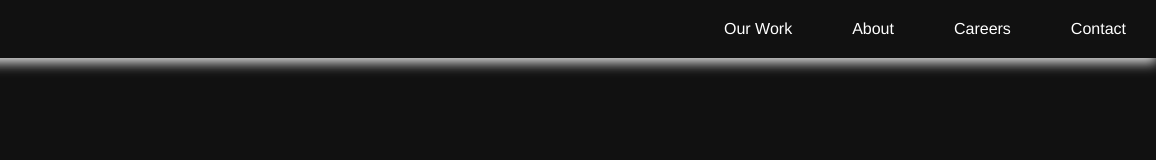
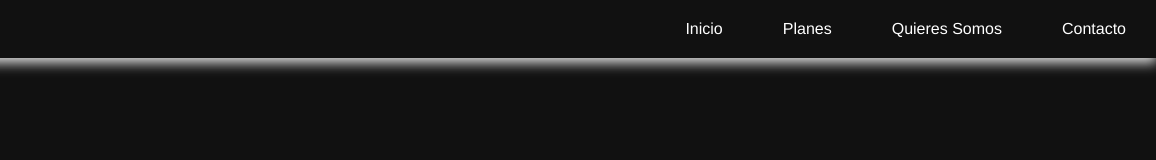
Before and after one commit to Nahuelzwonko/CODE, a website: page index.html in a window 1280 px wide. Shown: the full height of the page, 124-1280 px from the left. Drawn offline with Linux system fonts and the light colour scheme.

Commit message:
cambios de nombres

```diff
--- a/index.html
+++ b/index.html
@@ -13,10 +13,10 @@
     <input class="menu-btn" type="checkbox" id="menu-btn" />
     <label class="menu-icon" for="menu-btn"><span class="navicon"></span></label>
     <ul class="menu">
-      <li><a href="#work">Our Work</a></li>
-      <li><a href="#about">About</a></li>
-      <li><a href="#careers">Careers</a></li>
-      <li><a href="#contact">Contact</a></li>
+      <li><a href="#work">Inicio</a></li>
+      <li><a href="#about">Planes</a></li>
+      <li><a href="#careers">Quieres Somos</a></li>
+      <li><a href="#contact">Contacto</a></li>
     </ul>
   </header>
 </body>
```
